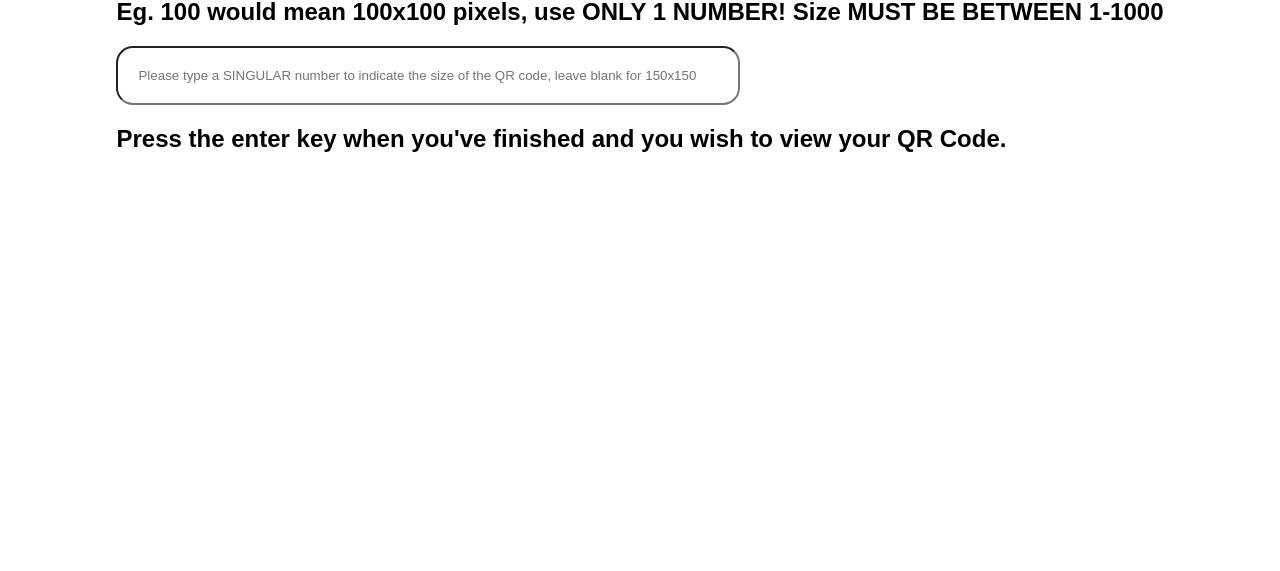
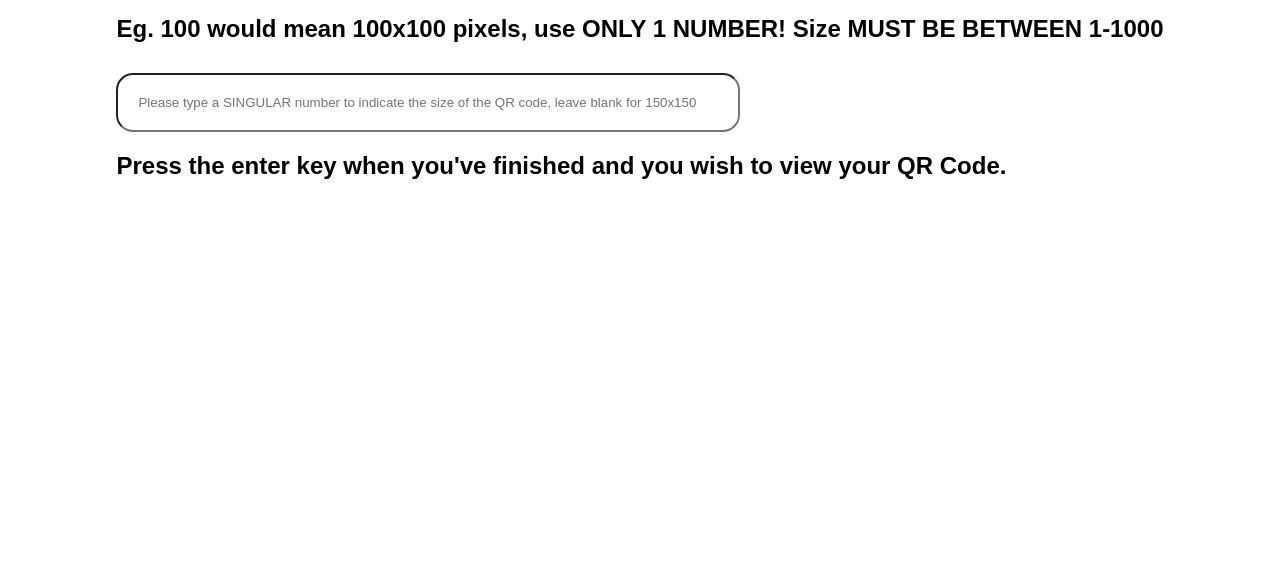
Before and after one commit to connorakey/qr-code-generator, a website: page index.html in a window 1280 px wide. Shown: the part 229-800 px from the top of the page. Drawn offline with Linux system fonts and the light colour scheme.

Commit message:
Added a gap between the headers

```diff
--- a/styles.css
+++ b/styles.css
@@ -16,3 +16,7 @@ body {
     width: 580px;
     border-radius: 17px;
 }
+
+h1, h2 {
+    margin-bottom: 30px;
+}
```
